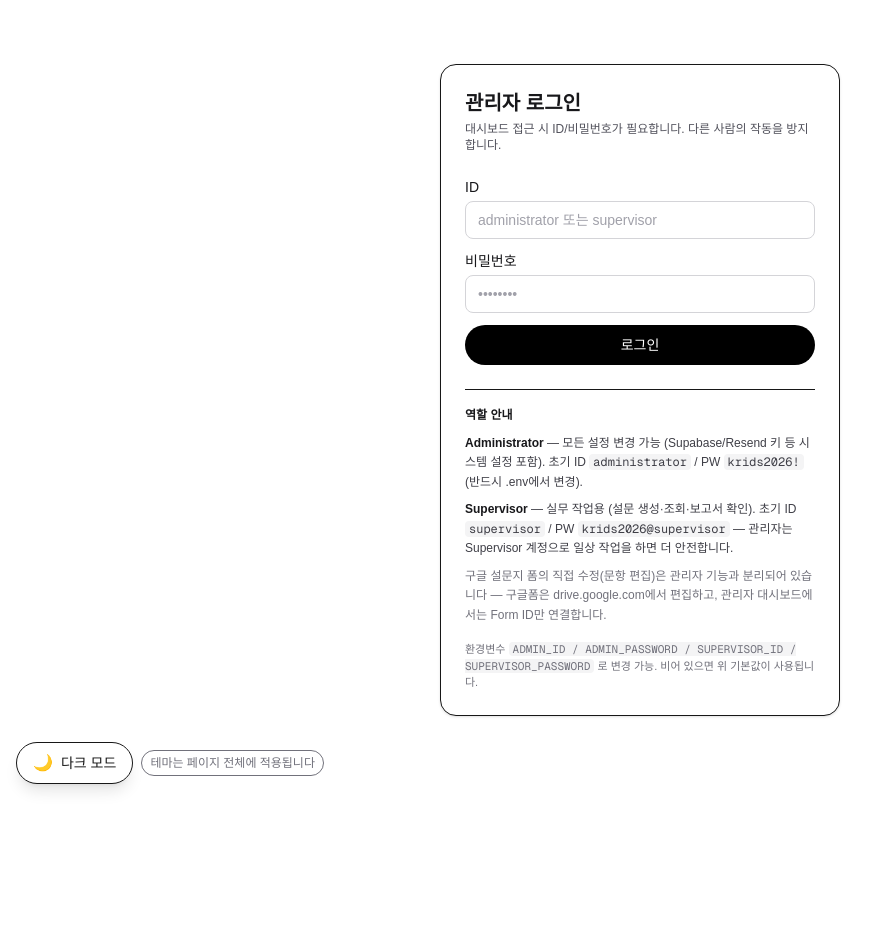
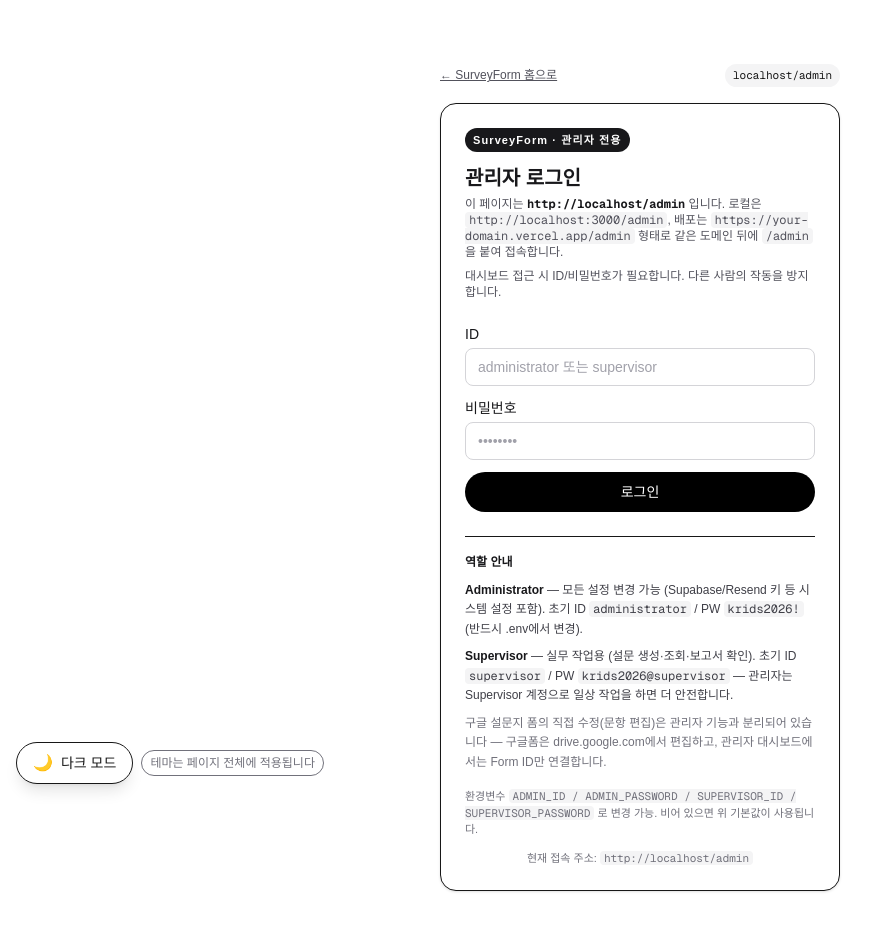
Before and after one commit to mykrids/SurveyForm, a Next.js app: page /admin in a window 1280 px wide. Shown: the top 930 px of the page, without its empty margins (0-887 px from the left). Before the commit the page ends 800 px from the top, so only its background shows below. Built offline with nearby package versions, Linux system fonts and the light colour scheme; no server answers.

Commit message:
fix(admin): 로그인 페이지 사이트 식별 개선 — origin/host 표시·홈 링크

```diff
--- a/src/components/AdminGate.tsx
+++ b/src/components/AdminGate.tsx
@@ -55,9 +55,15 @@
   if (!role) {
     return (
       <div className="mx-auto max-w-md px-6 py-16">
+        <div className="mb-4 flex items-center justify-between text-xs">
+          <a href="/" className="text-zinc-600 dark:text-zinc-400 hover:text-zinc-900 dark:hover:text-white underline">← SurveyForm 홈으로</a>
+          <span className="text-[11px] bg-zinc-100 dark:bg-zinc-800 px-2 py-1 rounded-full font-mono">{typeof window!=="undefined" ? window.location.host : ""}/admin</span>
+        </div>
         <div className="border dark:border-zinc-800 rounded-2xl p-6 bg-white dark:bg-zinc-900 shadow">
-          <h1 className="text-xl font-bold text-zinc-900 dark:text-white">관리자 로그인</h1>
-          <p className="text-xs text-zinc-600 dark:text-zinc-400 mt-1">대시보드 접근 시 ID/비밀번호가 필요합니다. 다른 사람의 작동을 방지합니다.</p>
+          <p className="text-[11px] font-semibold tracking-widest bg-zinc-900 dark:bg-white dark:text-black text-white px-2 py-1 rounded-full w-fit">SurveyForm · 관리자 전용</p>
+          <h1 className="mt-3 text-xl font-bold text-zinc-900 dark:text-white">관리자 로그인</h1>
+          <p className="text-xs text-zinc-600 dark:text-zinc-400 mt-1">이 페이지는 <b className="font-mono text-zinc-900 dark:text-white">{typeof window!=="undefined" ? window.location.origin : ""}/admin</b> 입니다. 로컬은 <code className="bg-zinc-100 dark:bg-zinc-800 px-1 rounded">http://localhost:3000/admin</code>, 배포는 <code className="bg-zinc-100 dark:bg-zinc-800 px-1 rounded">https://your-domain.vercel.app/admin</code> 형태로 같은 도메인 뒤에 <code className="bg-zinc-100 dark:bg-zinc-800 px-1 rounded">/admin</code> 을 붙여 접속합니다.</p>
+          <p className="mt-2 text-xs text-zinc-600 dark:text-zinc-400">대시보드 접근 시 ID/비밀번호가 필요합니다. 다른 사람의 작동을 방지합니다.</p>
           <form onSubmit={login} className="mt-6 space-y-3">
             <label className="block text-sm font-medium text-zinc-900 dark:text-white">ID
               <input value={id} onChange={e=>setId(e.target.value)} required placeholder="administrator 또는 supervisor" className="mt-1 w-full border border-zinc-300 dark:border-zinc-700 rounded-lg px-3 py-2 bg-white dark:bg-zinc-800 text-zinc-900 dark:text-white placeholder:text-zinc-400" />
@@ -76,7 +82,8 @@
             <p className="text-zinc-700 dark:text-zinc-300"><b className="text-zinc-900 dark:text-white">Supervisor</b> — 실무 작업용 (설문 생성·조회·보고서 확인). 초기 ID <code className="bg-zinc-100 dark:bg-zinc-800 px-1 rounded">supervisor</code> / PW <code className="bg-zinc-100 dark:bg-zinc-800 px-1 rounded">krids2026@supervisor</code> — 관리자는 Supervisor 계정으로 일상 작업을 하면 더 안전합니다.</p>
             <p className="text-zinc-500 dark:text-zinc-400 mt-2">구글 설문지 폼의 직접 수정(문항 편집)은 관리자 기능과 분리되어 있습니다 — 구글폼은 drive.google.com에서 편집하고, 관리자 대시보드에서는 Form ID만 연결합니다.</p>
           </div>
-          <p className="text-[11px] text-zinc-500 dark:text-zinc-500 mt-4">환경변수 <code className="bg-zinc-100 dark:bg-zinc-800 px-1 rounded">ADMIN_ID / ADMIN_PASSWORD / SUPERVISOR_ID / SUPERVISOR_PASSWORD</code> 로 변경 가능. 비어 있으면 위 기본값이 사용됩니다.</p>
+            <p className="text-[11px] text-zinc-500 dark:text-zinc-500 mt-4">환경변수 <code className="bg-zinc-100 dark:bg-zinc-800 px-1 rounded">ADMIN_ID / ADMIN_PASSWORD / SUPERVISOR_ID / SUPERVISOR_PASSWORD</code> 로 변경 가능. 비어 있으면 위 기본값이 사용됩니다.</p>
+            <p className="mt-3 text-[11px] text-center text-zinc-500 dark:text-zinc-400">현재 접속 주소: <span className="font-mono bg-zinc-100 dark:bg-zinc-800 px-1 rounded">{typeof window!=="undefined" ? window.location.href : ""}</span></p>
         </div>
       </div>
     );
```
